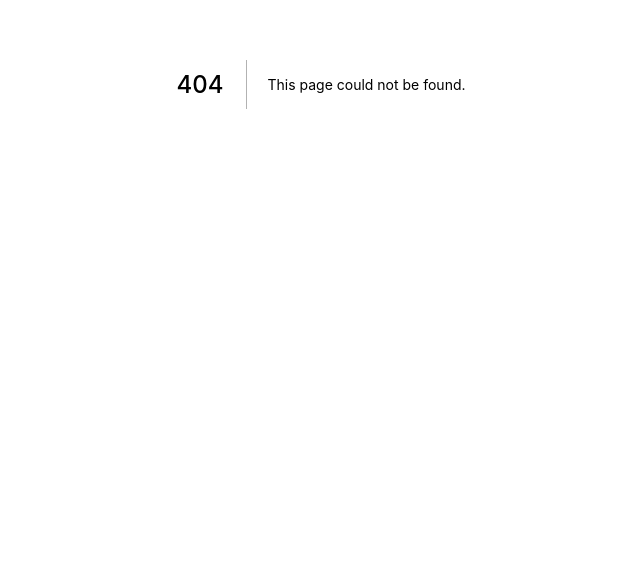
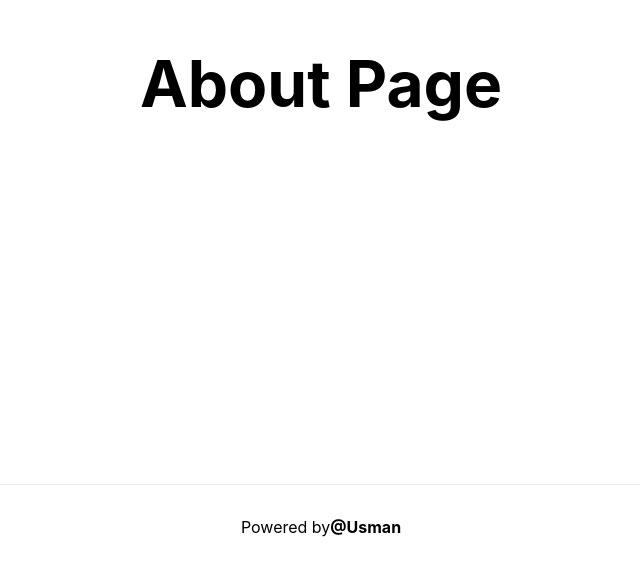
Before and after one commit to smusman437/next-starter, a Next.js app: page /about in a window 1280 px wide. Before the commit this address had no page. Shown: the part 316-885 px from the top of the page, without its empty margins (319-959 px from the left). Before the commit the page ends 800 px from the top, so only its background shows below. Built offline with nearby package versions, Linux system fonts and the light colour scheme.

Commit message:
create about page

```diff
--- /dev/null
+++ b/pages/about.js
@@ -0,0 +1,24 @@
+import Head from "next/head";
+import styles from "../styles/Home.module.css";
+
+const About = () => {
+  return (
+    <div className={styles.container}>
+      <Head>
+        <title>About Page</title>
+        <meta name="description" content="Generated by create next app" />
+        <link rel="icon" href="/favicon.ico" />
+      </Head>
+
+      <main className={styles.main}>
+        <h1 className={styles.title}>About Page</h1>
+      </main>
+
+      <footer className={styles.footer}>
+        Powered by <b>@Usman</b>
+      </footer>
+    </div>
+  );
+};
+
+export default About;
```
